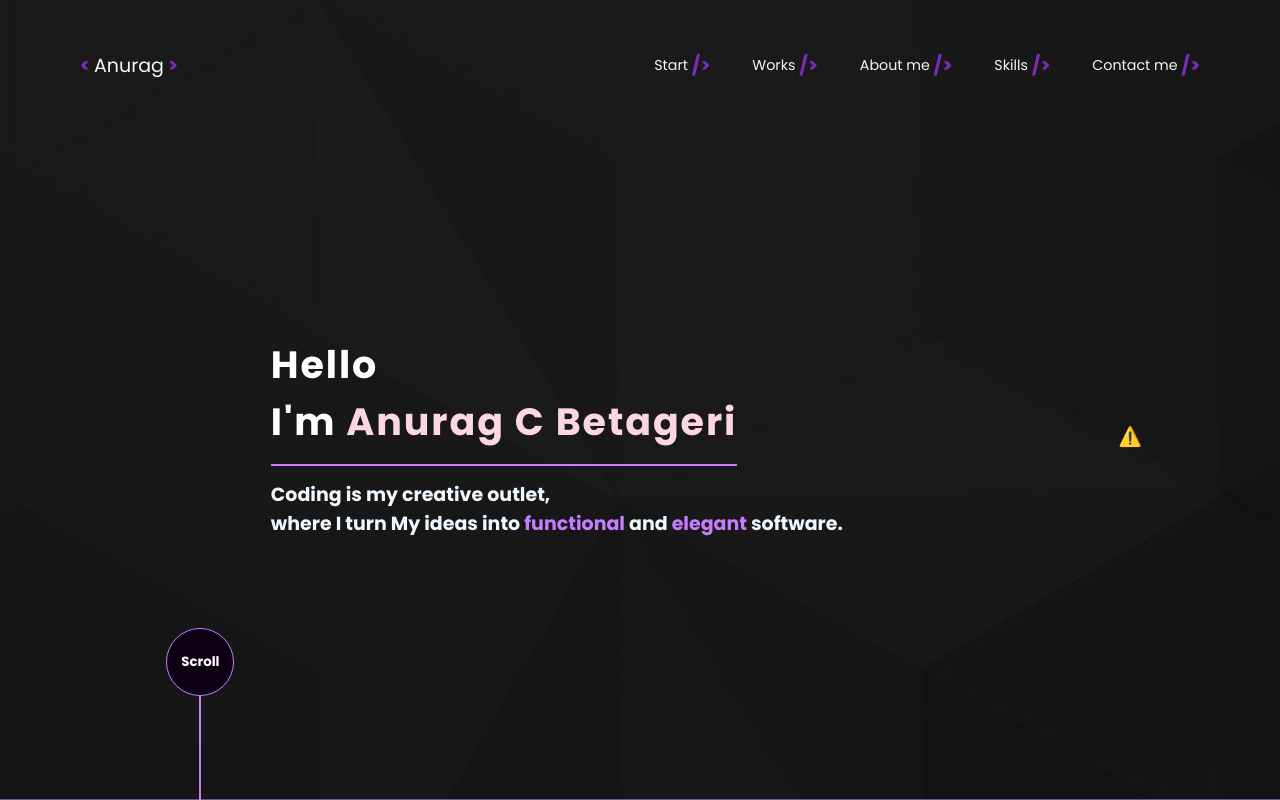
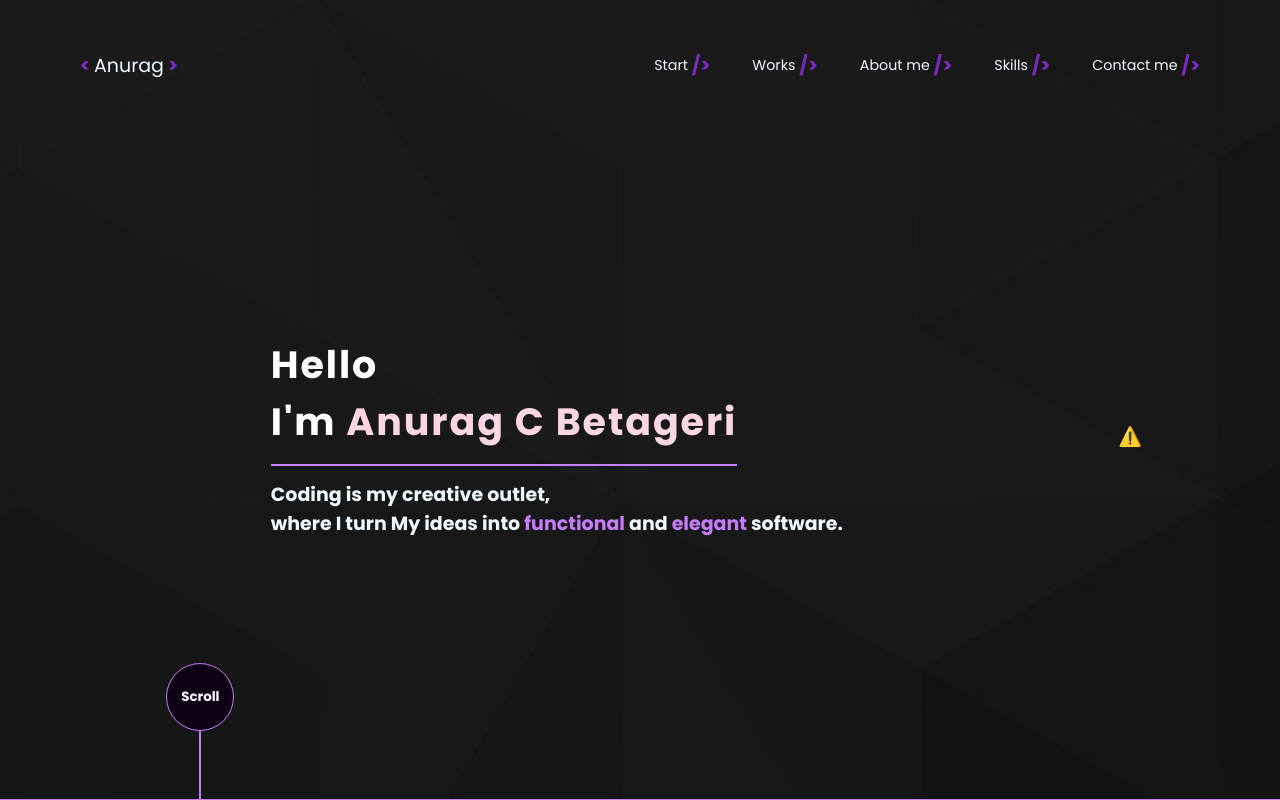
Before and after one commit to AnuragBetageri/Portfolio, a React (Create React App) app in the folder portfolio/: page / in a window 1280 px wide. Shown: the top 800 px of the page. Built offline with nearby package versions, Linux system fonts and the light colour scheme; no server answers.

Commit message:
fixed ui issues

```diff
--- a/portfolio/src/css/home.css
+++ b/portfolio/src/css/home.css
@@ -8,6 +8,7 @@
 
   border-bottom: #c77dff 0.05cm solid;
   scroll-snap-align: start;
+ position: relative;
 }
 #homeSec::before {
   content: "";
@@ -176,12 +177,13 @@
   position: absolute;
   z-index: 10;
   top: 100%;
+
 }
 .scrollLine {
   display: flex;
   flex-direction: column;
   align-items: center;
   position: absolute;
-  left: 13vw;
-  bottom: 13vh;
+  left: 13%;
+  top: 83%;
 }
--- a/portfolio/src/js/App.js
+++ b/portfolio/src/js/App.js
@@ -10,14 +10,21 @@ import 'aos/dist/aos.css'
 
 window.addEventListener("load", isMobileDevice);
 
+var lineMul = 1;
 function isMobileDevice() {
+
   document.body.style.zoom = "1";
   return (typeof window.orientation !== "undefined") || (navigator.userAgent.indexOf('IEMobile') !== -1);
 }
 
 // Show alert message only on phones
 if (isMobileDevice()) {
+  lineMul = 1.27;
   alert("This page is under development for mobile so it is best viewed in PC");
+}
+else
+{
+  lineMul = 1;
 }
 
 
@@ -27,7 +34,7 @@ function thelineani()
 {
   var line = document.getElementsByClassName("the_line")[0];
   var aboutmeSec = document.getElementById("AboutSec")
-  var line_hight = (window.scrollY - 30)
+  var line_hight = ((window.scrollY - 30)*lineMul)
   line.style.height = line_hight + "px"
   // if(line.getBoundingClientRect().bottom > aboutmeSec.getBoundingClientRect().top )
   // {
--- a/portfolio/src/js/home.js
+++ b/portfolio/src/js/home.js
@@ -12,6 +12,14 @@ function removeMenu() {
 function home() {
   return (
     <section id="homeSec">
+      <div className="scrollLine">
+            <div className="the_line"></div>
+            <a href="#workSec"
+            data-aos="fade-up" data-aos-duration="1000"
+            >
+              <button className="scrollbtn">Scroll</button>
+            </a>
+          </div>
       <nav className="navBar">
         <div className="logo">
           <span>&lt;</span>Anurag<span>&gt;</span>
@@ -51,12 +59,7 @@ function home() {
               <span> functional</span> and <span>elegant</span> software.
             </h2>
           </div>
-          <div className="scrollLine">
-            <div className="the_line"></div>
-            <a href="#workSec" data-aos="fade-up" data-aos-duration="1000">
-              <button className="scrollbtn">Scroll</button>
-            </a>
-          </div>
+
         </header>
 
         <div
```
